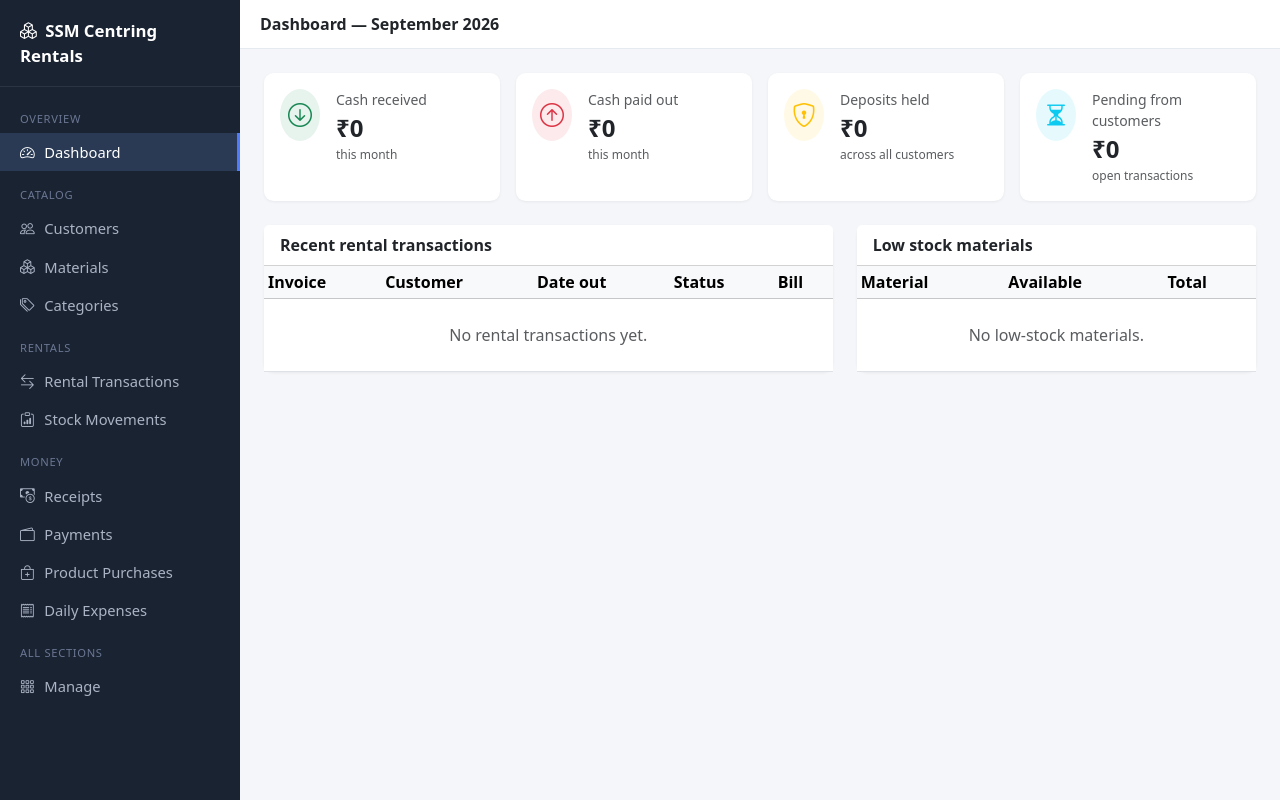
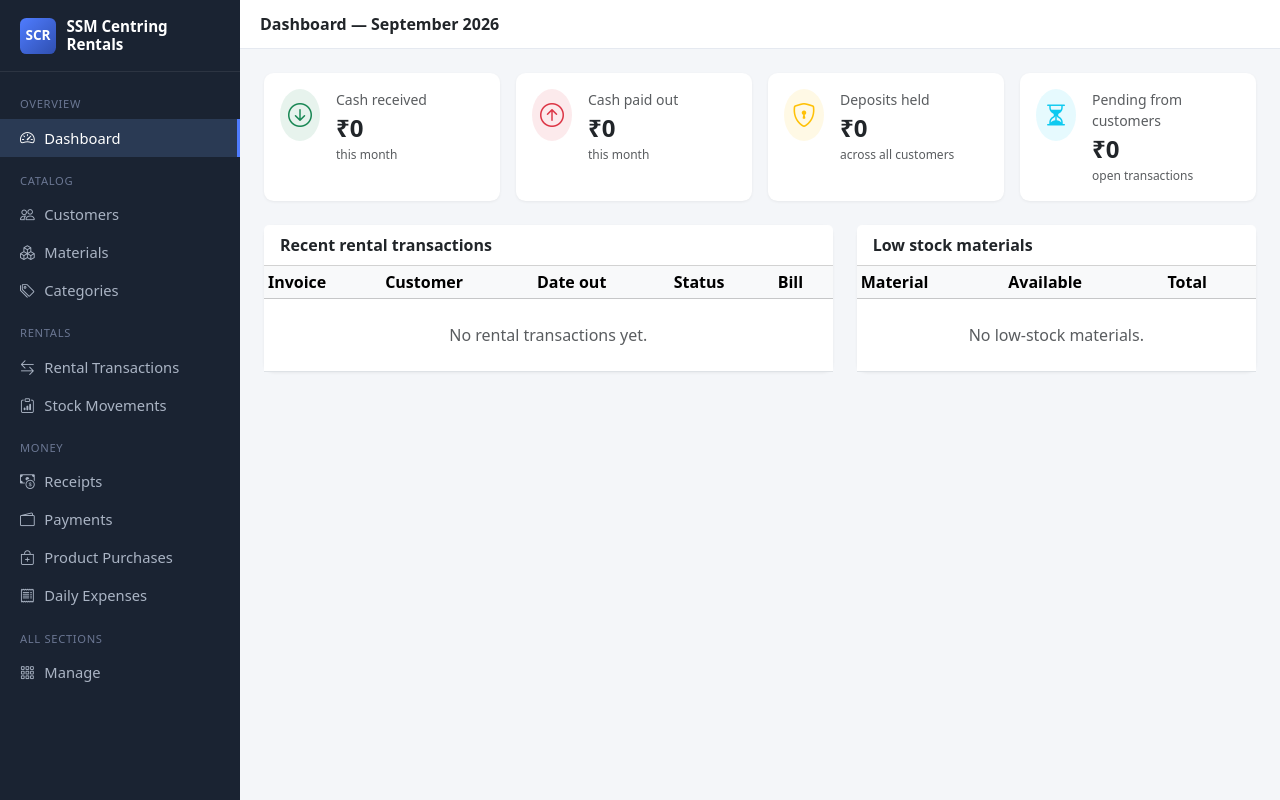
Before and after one commit to aravindarcbe/ssmcentringrentals-crm, a Django app: page / in a window 1280 px wide. Run offline with Django 5.2, Linux system fonts and the light colour scheme; data that the repository does not hold is empty.

Commit message:
Make company name configurable and brand the admin site
Adds a COMPANY_NAME setting (via .env, defaults to "SSM Centring
Rentals") wired through a context processor so the browser tab
title and sidebar wordmark read from one place instead of being
hardcoded per-template. Also brands the Django admin site header/
title (previously showed generic "Django administration" on the
login page).

Sidebar shows a monogram badge (initials of the company name) as a
placeholder brand mark; swapping in a real logo image later is a
one-line change (see the comment in _sidebar_nav.html) once a logo
file is dropped into rentals/static/rentals/img/logo.png.

Co-Authored-By: Claude Sonnet 5 <noreply@anthropic.com>
Claude-Session: https://claude.ai/code/session_01YEoLsVctBecWyosfDCwgQ8

```diff
--- /dev/null
+++ b/webapp/rentals/context_processors.py
@@ -0,0 +1,5 @@
+from django.conf import settings
+
+
+def branding(request):
+    return {"company_name": settings.COMPANY_NAME}
--- a/webapp/rentals/templates/base.html
+++ b/webapp/rentals/templates/base.html
@@ -3,7 +3,7 @@
 <head>
     <meta charset="utf-8">
     <meta name="viewport" content="width=device-width, initial-scale=1">
-    <title>{% block title %}SSM Centring Rentals{% endblock %}</title>
+    <title>{% block title %}{{ company_name }}{% endblock %}</title>
     <link href="https://cdn.jsdelivr.net/npm/bootstrap@5.3.3/dist/css/bootstrap.min.css" rel="stylesheet">
     <link href="https://cdn.jsdelivr.net/npm/bootstrap-icons@1.11.3/font/bootstrap-icons.min.css" rel="stylesheet">
     <style>
@@ -24,10 +24,30 @@
         }
         .sidebar .brand {
             color: #fff;
-            font-weight: 600;
-            font-size: 1.05rem;
             padding: 1.1rem 1.25rem;
             border-bottom: 1px solid rgba(255,255,255,0.08);
+            display: flex;
+            align-items: center;
+            gap: 0.65rem;
+        }
+        .sidebar .brand-logo {
+            width: 36px;
+            height: 36px;
+            border-radius: 0.4rem;
+            background: linear-gradient(135deg, var(--accent), #2f4fb0);
+            color: #fff;
+            font-weight: 700;
+            font-size: 0.85rem;
+            display: flex;
+            align-items: center;
+            justify-content: center;
+            flex-shrink: 0;
+        }
+        .sidebar .brand-logo img { width: 100%; height: 100%; object-fit: contain; border-radius: 0.4rem; }
+        .sidebar .brand-name {
+            font-weight: 600;
+            font-size: 0.95rem;
+            line-height: 1.15;
         }
         .sidebar .nav-section-label {
             text-transform: uppercase;
--- a/webapp/rentals/templates/rentals/_sidebar_nav.html
+++ b/webapp/rentals/templates/rentals/_sidebar_nav.html
@@ -1,5 +1,9 @@
+{% load static text_filters %}
 <div class="brand">
-    <i class="bi bi-boxes me-1"></i> SSM Centring Rentals
+    {# Once you have a real logo image, drop it at rentals/static/rentals/img/logo.png and replace the div below with: #}
+    {# <div class="brand-logo"><img src="{% static 'rentals/img/logo.png' %}" alt="{{ company_name }}"></div> #}
+    <div class="brand-logo">{{ company_name|initials }}</div>
+    <div class="brand-name">{{ company_name }}</div>
 </div>
 <nav class="flex-grow-1 py-2">
     <div class="nav-section-label">Overview</div>
--- /dev/null
+++ b/webapp/rentals/templatetags/text_filters.py
@@ -0,0 +1,10 @@
+from django import template
+
+register = template.Library()
+
+
+@register.filter(name="initials")
+def initials(value):
+    words = (value or "").split()
+    letters = "".join(w[0].upper() for w in words if w)[:3]
+    return letters or "?"
--- a/webapp/ssm_crm/settings.py
+++ b/webapp/ssm_crm/settings.py
@@ -31,6 +31,10 @@ SECRET_KEY = os.environ.get(
 DEBUG = os.environ.get("DJANGO_DEBUG", "True") == "True"
 
 ALLOWED_HOSTS = [h.strip() for h in os.environ.get("DJANGO_ALLOWED_HOSTS", "localhost,127.0.0.1").split(",") if h.strip()]
+
+# Shown in the sidebar, browser tab title, and admin site header.
+# Change via .env (COMPANY_NAME=Your Company Name) rather than editing here.
+COMPANY_NAME = os.environ.get("COMPANY_NAME", "SSM Centring Rentals")
 
 
 # Application definition
@@ -67,6 +71,7 @@ TEMPLATES = [
                 "django.template.context_processors.request",
                 "django.contrib.auth.context_processors.auth",
                 "django.contrib.messages.context_processors.messages",
+                "rentals.context_processors.branding",
             ],
         },
     },
--- a/webapp/ssm_crm/urls.py
+++ b/webapp/ssm_crm/urls.py
@@ -15,8 +15,13 @@ Including another URLconf
     2. Add a URL to urlpatterns:  path('blog/', include('blog.urls'))
 """
 
+from django.conf import settings
 from django.contrib import admin
 from django.urls import include, path
+
+admin.site.site_header = settings.COMPANY_NAME
+admin.site.site_title = settings.COMPANY_NAME
+admin.site.index_title = "Manage"
 
 urlpatterns = [
     path("admin/", admin.site.urls),
```
Also changed, not shown: 1 other file.
